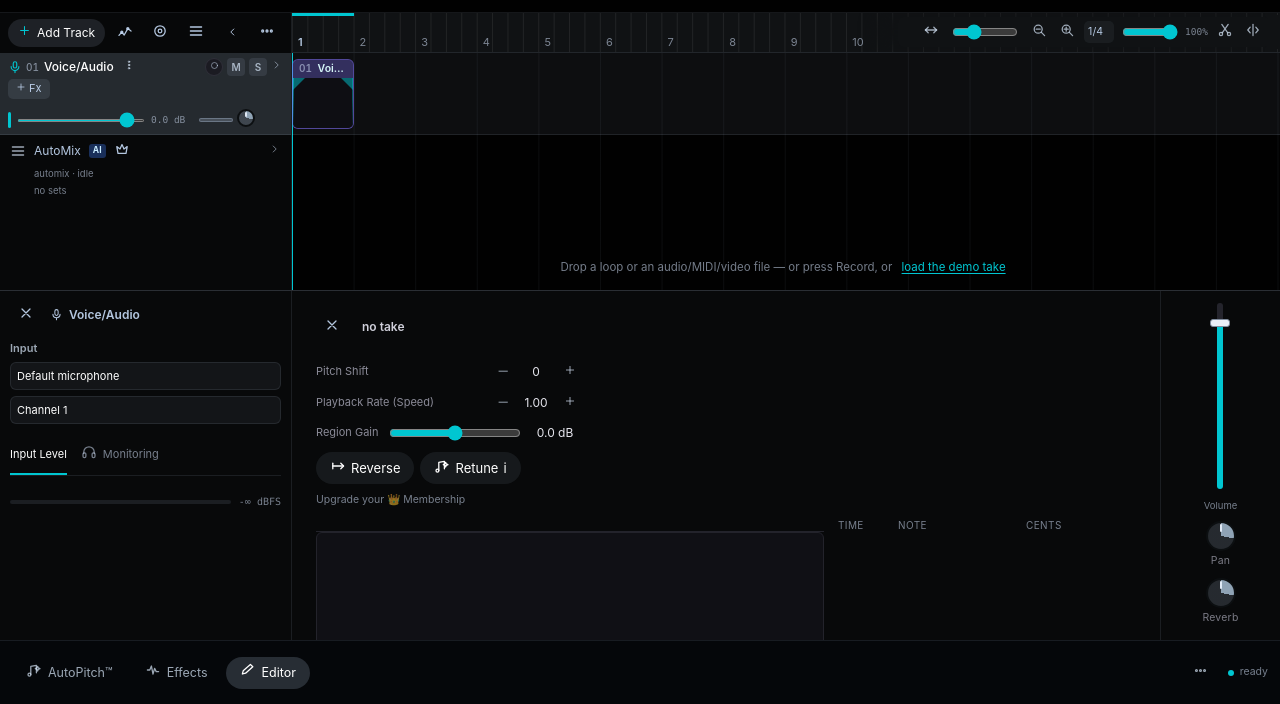
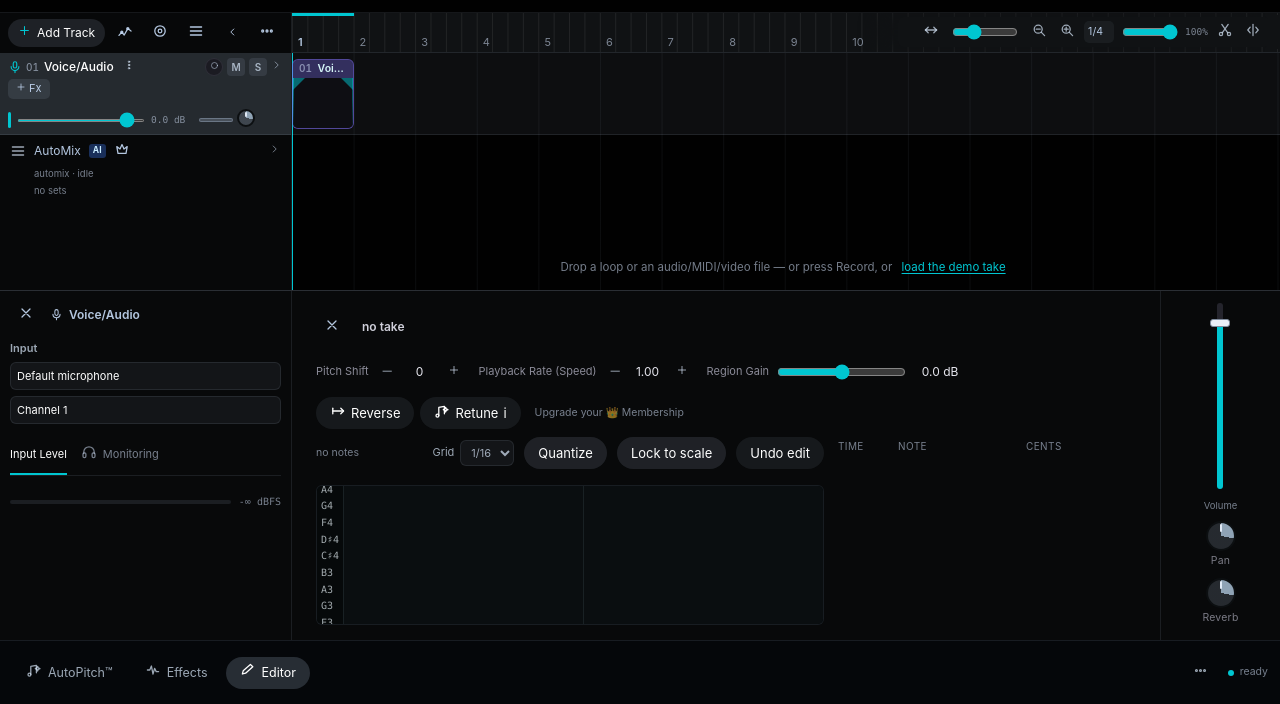
Before and after one commit to itsthemoon/apollo-studios, a website with bundled scripts: page app.html in a window 1280 px wide. Shown: the part 96-800 px from the top of the page. Built offline with nearby package versions, Linux system fonts and the light colour scheme.

Commit message:
feat: the Editor leads with the roll, and its notes are grabbable
The wave had pushed the roll below the fold while the region controls sat in a
narrow 265px column. The controls are one wrap row now, the roll is the panel's
main surface, the wave sits under it, and the roll's pointer handler stands down
once edit.js owns the roll — both were firing on every press. The grab band
covers a grid step so a snapped note can still be picked up. e2e covers add and
drag.

```diff
--- a/app.html
+++ b/app.html
@@ -209,7 +209,18 @@
         </div>
       </div>
       <div class="reg-cols">
-        <div class="reg-wave">
+        <div class="reg-main">
+          <div class="panel-head"><span id="note-count" class="hint" role="status" aria-live="polite">no notes</span>
+            <div class="row tight">
+              <label>Grid <select id="in-quant" aria-label="Quantize grid">
+                <option value="0.25" selected>1/16</option><option value="0.5">1/8</option><option value="1">1/4</option>
+              </select></label>
+              <button id="btn-quantize" class="pill" type="button">Quantize</button>
+              <button id="btn-lock-scale" class="pill" type="button">Lock to scale</button>
+              <button id="btn-roll-undo" class="pill ghost" type="button">Undo edit</button>
+            </div>
+          </div>
+          <div class="roll-wrap"><canvas id="roll" width="1400" height="200" role="img" aria-label="Piano roll editor"></canvas></div>
           <div class="reg-ruler" id="reg-ruler" aria-hidden="true"></div>
           <div class="reg-canvas-wrap"><canvas id="reg-wave" width="900" height="150" role="img" aria-label="Region waveform"></canvas></div>
         </div>
@@ -218,19 +229,7 @@
           <div id="note-list" class="notes" role="list" aria-label="Detected notes"></div>
         </div>
       </div>
-      <div class="reg-notes">
-        <div class="panel-head"><span id="note-count" class="hint" role="status" aria-live="polite">no notes</span>
-          <div class="row tight">
-            <label>Grid <select id="in-quant" aria-label="Quantize grid">
-              <option value="0.25" selected>1/16</option><option value="0.5">1/8</option><option value="1">1/4</option>
-            </select></label>
-            <button id="btn-quantize" class="pill" type="button">Quantize</button>
-            <button id="btn-lock-scale" class="pill" type="button">Lock to scale</button>
-            <button id="btn-roll-undo" class="pill ghost" type="button">Undo edit</button>
-          </div>
-        </div>
-        <div class="roll-wrap"><canvas id="roll" width="1400" height="200" role="img" aria-label="Piano roll editor"></canvas></div>
-      </div>
+
     </section>
 
     <section class="panel ap" id="p-harmony" role="tabpanel" aria-labelledby="tab-harmony" hidden>
--- a/js/edit.js
+++ b/js/edit.js
@@ -21,7 +21,9 @@ import { rollBounds, rollPoint, ROLL_GUTTER } from './studio.js'
 const $ = (id) => document.getElementById(id)
 
 const MAX_UNDO = 50
-const HIT_PAD = 3
+// a snapped note sits up to half a grid step off the pixel that made it, so the
+// grab band has to cover a grid step at normal zoom
+const HIT_PAD = 7
 const TAP_PX = 3
 const GHOST_MS = 1400
 const NAMES = ['C', 'C#', 'D', 'D#', 'E', 'F', 'F#', 'G', 'G#', 'A', 'A#', 'B']
--- a/js/studio.js
+++ b/js/studio.js
@@ -895,6 +895,9 @@ export function attach(app) {
     return { beat, midi: r.lowMidi + (ROWS - 1 - row) }
   }
   $('roll').addEventListener('pointerdown', (e) => {
+    // edit.js owns the roll once it installs (drag, marquee, add-on-tap); this is
+    // the fallback path only
+    if (state.edit) return
     const r = activeRoll()
     if (!r) { app.log('add an instrument track to use the roll'); return }
     const { beat, midi } = rollPoint(e)
--- a/styles-ext.css
+++ b/styles-ext.css
@@ -290,7 +290,8 @@
 
 /* the take panel owns the dock height: the roll grows, the list and hint stay put */
 #p-take:not([hidden]) { display: flex; flex-direction: column; height: 100%; }
-#p-take .roll-wrap { flex: 0 1 auto; min-height: 96px; max-height: 152px; }
+#p-take .roll-wrap { flex: 0 1 auto; min-height: 100px; max-height: 140px; }
+.roll-wrap canvas { width: 100%; display: block; }
 #p-take .roll-wrap canvas { height: 100%; display: block; }
 #p-take #roll { height: 100%; }
 
@@ -556,8 +557,12 @@ body.rail-collapsed .ms { width: 20px; height: 18px; padding: 0; font-size: 10px
 
 /* ---- Editor (region) panel: measured against the shipping product --------- */
 .panel.reg { padding: 10px 12px 12px; }
-.reg-body { display: grid; grid-template-columns: 265px 1fr; gap: 16px; align-items: start; }
-.reg-controls { display: grid; gap: 9px; }
+/* the controls are one wrap row now that the wave and roll sit below them */
+.reg-body { display: block; }
+.reg-controls { display: flex; flex-wrap: wrap; align-items: center; gap: 14px; }
+.reg-controls .hint { margin: 0; }
+.reg-field > span { flex: 0 0 auto; }
+.reg-field.wide { min-width: 240px; }
 .reg-field { display: flex; align-items: center; gap: 6px; font-size: 11px; color: #8b8b98; }
 .reg-field > span { flex: 1 1 auto; }
 .reg-field output { min-width: 34px; text-align: center; font-size: 12px; color: #e6e6ee; }
@@ -569,8 +574,8 @@ body.rail-collapsed .ms { width: 20px; height: 18px; padding: 0; font-size: 10px
 .reg-ruler { position: relative; height: 16px; font-size: 9px; color: #7c7c8e; border-bottom: 1px solid #23232b; }
 .reg-ruler span { position: absolute; top: 2px; transform: translateX(-0.5px); }
 .reg-cols { margin-bottom: 12px; }
-.reg-canvas-wrap { height: 118px; border-radius: 6px; background: #101015; border: 1px solid #23232b; overflow: hidden; }
-.reg-canvas-wrap canvas { width: 100%; height: 118px; display: block; }
+.reg-canvas-wrap { height: 96px; border-radius: 6px; background: #101015; border: 1px solid #23232b; overflow: hidden; }
+.reg-canvas-wrap canvas { width: 100%; height: 96px; display: block; }
 .reg-notes { margin-top: 10px; border-top: 1px solid #23232b; padding-top: 8px; }
 
 /* ---- transport key pill --------------------------------------------------- */
@@ -619,6 +624,8 @@ input[type="range"] { accent-color: var(--accent, #00c6d1); }
 
 /* the wave and the note list share a row, so the list never falls below the fold */
 .reg-cols { display: grid; grid-template-columns: minmax(0, 1fr) 300px; gap: 12px; align-items: start; }
+.reg-main { display: flex; flex-direction: column; gap: 6px; min-width: 0; }
+.reg-main .roll-wrap { flex: 0 0 150px; }
 .notes-side { display: flex; flex-direction: column; min-height: 0; max-height: 190px; }
 .notes-side .notes { flex: 1 1 auto; min-height: 0; max-height: none; }
 .notes-side .notes-head { padding-top: 2px; }
```
Also changed, not shown: scripts/e2e.mjs (+28 -0 lines).
